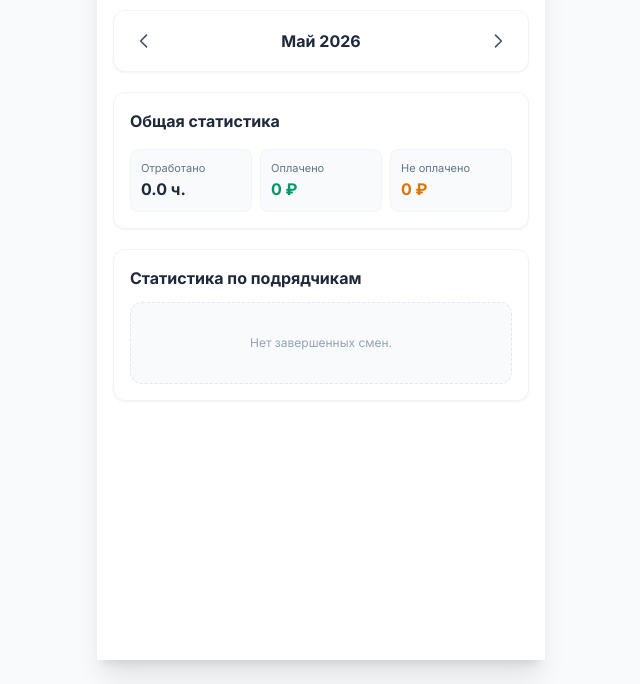
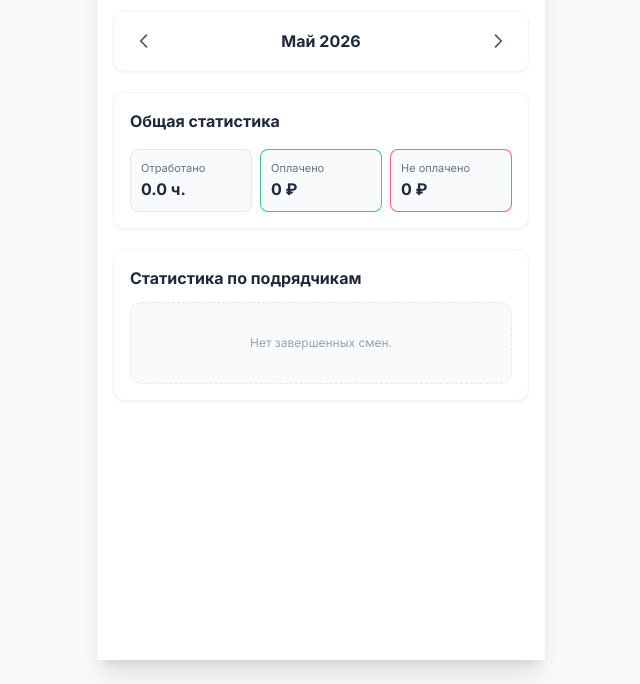
Before and after one commit to she2pbis-byte/calendar, a plain HTML site: page index.html in a window 1280 px wide. Both pictures are taken after a click on the button "Статистика". Shown: the part 140-824 px from the top of the page, without its empty margins (319-959 px from the left). Drawn offline with nearby package versions, Linux system fonts and the light colour scheme.

Commit message:
Update index.html

```diff
--- a/index.html
+++ b/index.html
@@ -177,22 +177,25 @@
                 </div>
 
                 <!-- Общая статистика -->
-                <div class="bg-white dark:bg-slate-800/50 p-4 rounded-xl shadow-sm border border-slate-100 dark:border-slate-800 transition-colors">
+                <div class="bg-white dark:bg-slate-900 p-4 rounded-xl shadow-sm border border-slate-100 dark:border-slate-800 transition-colors">
                     <h3 class="font-bold text-slate-800 dark:text-white text-base mb-4">
                         Общая статистика
                     </h3>
                     <div class="grid grid-cols-3 gap-2">
-                        <div class="bg-slate-50 dark:bg-slate-800 p-2.5 rounded-lg border border-slate-100 dark:border-slate-700 min-w-0">
+                        <!-- Отработано (Часы) -->
+                        <div class="bg-slate-50 dark:bg-slate-800 p-2.5 rounded-lg border border-slate-200 dark:border-slate-700 min-w-0">
                             <span class="text-[11px] text-slate-500 dark:text-slate-400 block truncate">Отработано</span>
                             <span id="statsTotalHours" class="text-sm sm:text-base font-bold text-slate-800 dark:text-white block truncate">0 ч.</span>
                         </div>
-                        <div class="bg-slate-50 dark:bg-slate-800 p-2.5 rounded-lg border border-slate-100 dark:border-slate-700 min-w-0">
+                        <!-- Оплачено (Зеленая рамка) -->
+                        <div class="bg-slate-50 dark:bg-slate-800 p-2.5 rounded-lg border border-emerald-500/80 dark:border-emerald-500/40 min-w-0">
                             <span class="text-[11px] text-slate-500 dark:text-slate-400 block truncate">Оплачено</span>
-                            <span id="statsTotalPaid" class="text-sm sm:text-base font-bold text-emerald-600 dark:text-emerald-400 block truncate">0 ₽</span>
-                        </div>
-                        <div class="bg-slate-50 dark:bg-slate-800 p-2.5 rounded-lg border border-slate-100 dark:border-slate-700 min-w-0">
+                            <span id="statsTotalPaid" class="text-sm sm:text-base font-bold text-slate-800 dark:text-white block truncate">0 ₽</span>
+                        </div>
+                        <!-- Не оплачено (Красная рамка) -->
+                        <div class="bg-slate-50 dark:bg-slate-800 p-2.5 rounded-lg border border-rose-500/80 dark:border-rose-500/40 min-w-0">
                             <span class="text-[11px] text-slate-500 dark:text-slate-400 block truncate">Не оплачено</span>
-                            <span id="statsTotalUnpaid" class="text-sm sm:text-base font-bold text-amber-600 dark:text-amber-400 block truncate">0 ₽</span>
+                            <span id="statsTotalUnpaid" class="text-sm sm:text-base font-bold text-slate-800 dark:text-white block truncate">0 ₽</span>
                         </div>
                     </div>
                 </div>
@@ -1091,6 +1094,7 @@
             return diffMins / 60;
         }
 
+        // Calculation helper
         function calculateEarnings(hours, rate) { return Math.round(hours * (rate || 0)); }
 
         // Input Rate Helpers: ensures only one rate type is selected at a time
```
